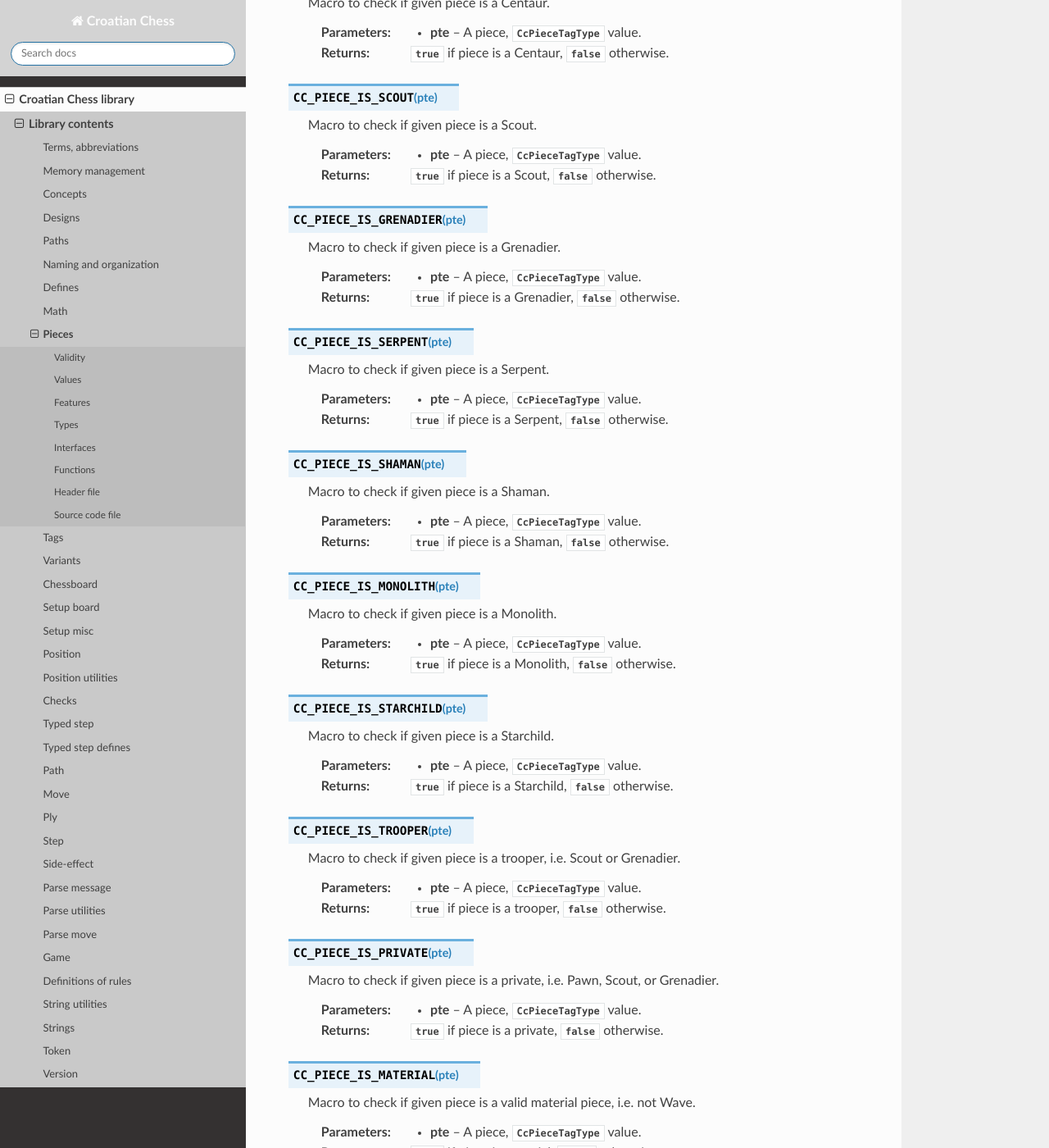
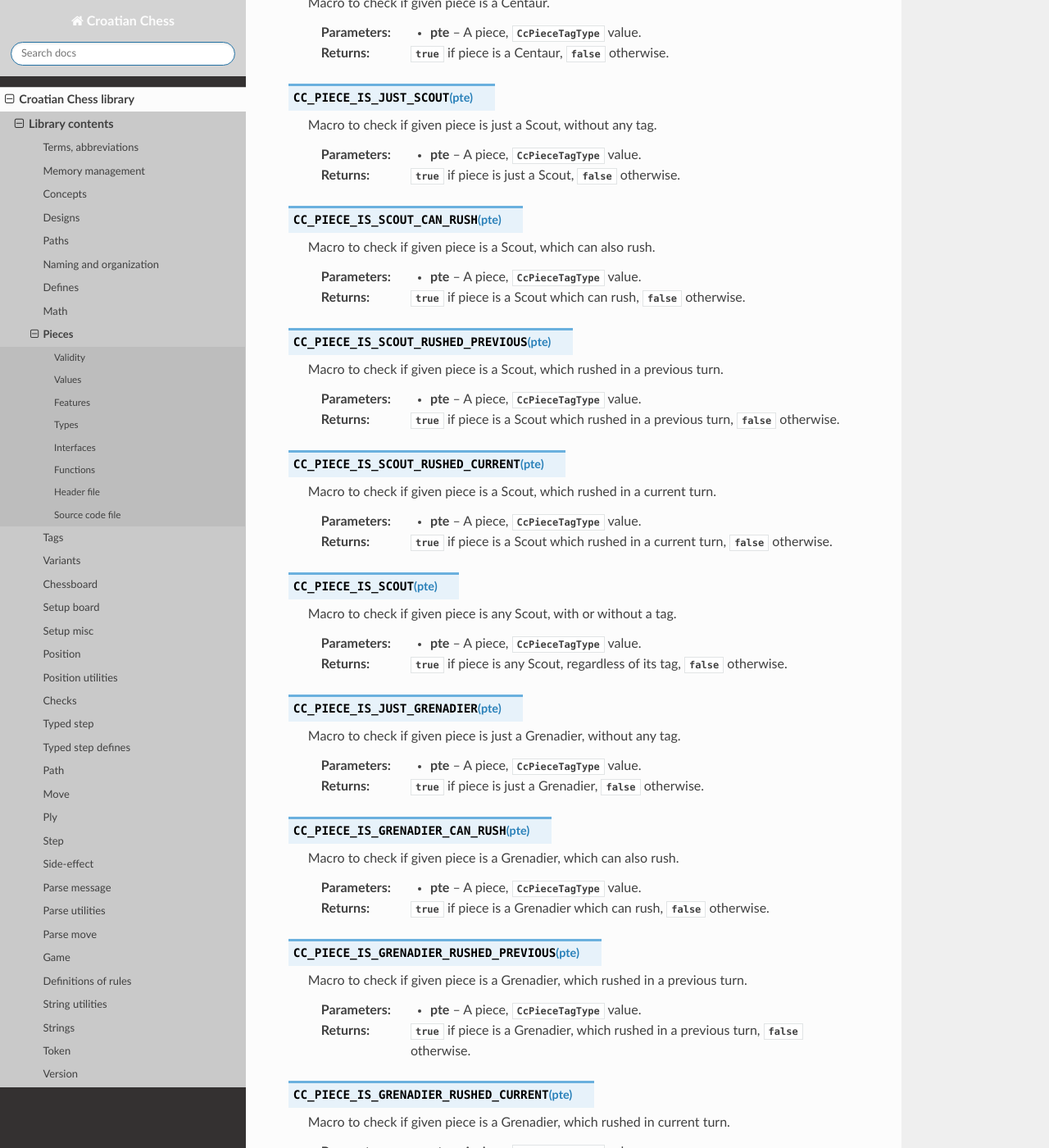
Before and after one commit to mmlacak/crochess, a Sphinx documentation site: the page built from docs/source/libcc/ccpiece.rst, in a window 1280 px wide and 1400 px high, scrolled down 4209 px. Shown: the whole window at 82% size. Built offline with Sphinx 7.4.7 and the Read the Docs theme 3.1.0, drawn with Linux system fonts in a browser that asks for light colours; some of the changed text lies outside the part shown.

Commit message:
Fixed piece macro, cc_piece_from_char(), tag char docs.

```diff
--- a/docs/source/libcc/ccpiece.rst
+++ b/docs/source/libcc/ccpiece.rst
@@ -217,19 +217,81 @@ Values
     :param pte: A piece, :c:type:`CcPieceTagType` value.
     :returns: :c:data:`true` if piece is a Centaur, :c:data:`false` otherwise.
 
+.. c:macro:: CC_PIECE_IS_JUST_SCOUT(pte)
+
+    Macro to check if given piece is just a Scout, without any tag.
+
+    :param pte: A piece, :c:type:`CcPieceTagType` value.
+    :returns: :c:data:`true` if piece is just a Scout, :c:data:`false` otherwise.
+
+.. c:macro:: CC_PIECE_IS_SCOUT_CAN_RUSH(pte)
+
+    Macro to check if given piece is a Scout, which can also rush.
+
+    :param pte: A piece, :c:type:`CcPieceTagType` value.
+    :returns: :c:data:`true` if piece is a Scout which can rush, :c:data:`false` otherwise.
+
+.. c:macro:: CC_PIECE_IS_SCOUT_RUSHED_PREVIOUS(pte)
+
+    Macro to check if given piece is a Scout, which rushed in a previous turn.
+
+    :param pte: A piece, :c:type:`CcPieceTagType` value.
+    :returns: :c:data:`true` if piece is a Scout which rushed in a previous turn,
+        :c:data:`false` otherwise.
+
+.. c:macro:: CC_PIECE_IS_SCOUT_RUSHED_CURRENT(pte)
+
+    Macro to check if given piece is a Scout, which rushed in a current turn.
+
+    :param pte: A piece, :c:type:`CcPieceTagType` value.
+    :returns: :c:data:`true` if piece is a Scout which rushed in a current turn,
+        :c:data:`false` otherwise.
+
 .. c:macro:: CC_PIECE_IS_SCOUT(pte)
 
-    Macro to check if given piece is a Scout.
+    Macro to check if given piece is any Scout, with or without a tag.
 
     :param pte: A piece, :c:type:`CcPieceTagType` value.
-    :returns: :c:data:`true` if piece is a Scout, :c:data:`false` otherwise.
+    :returns: :c:data:`true` if piece is any Scout, regardless of its tag,
+        :c:data:`false` otherwise.
+
+.. c:macro:: CC_PIECE_IS_JUST_GRENADIER(pte)
+
+    Macro to check if given piece is just a Grenadier, without any tag.
+
+    :param pte: A piece, :c:type:`CcPieceTagType` value.
+    :returns: :c:data:`true` if piece is just a Grenadier, :c:data:`false` otherwise.
+
+.. c:macro:: CC_PIECE_IS_GRENADIER_CAN_RUSH(pte)
+
+    Macro to check if given piece is a Grenadier, which can also rush.
+
+    :param pte: A piece, :c:type:`CcPieceTagType` value.
+    :returns: :c:data:`true` if piece is a Grenadier which can rush, :c:data:`false` otherwise.
+
+.. c:macro:: CC_PIECE_IS_GRENADIER_RUSHED_PREVIOUS(pte)
+
+    Macro to check if given piece is a Grenadier, which rushed in a previous turn.
+
+    :param pte: A piece, :c:type:`CcPieceTagType` value.
+    :returns: :c:data:`true` if piece is a Grenadier, which rushed in a previous turn,
+        :c:data:`false` otherwise.
+
+.. c:macro:: CC_PIECE_IS_GRENADIER_RUSHED_CURRENT(pte)
+
+    Macro to check if given piece is a Grenadier, which rushed in current turn.
+
+    :param pte: A piece, :c:type:`CcPieceTagType` value.
+    :returns: :c:data:`true` if piece is a Grenadier, which rushed in current turn,
+        :c:data:`false` otherwise.
 
 .. c:macro:: CC_PIECE_IS_GRENADIER(pte)
 
-    Macro to check if given piece is a Grenadier.
+    Macro to check if given piece is any Grenadier, with or without a tag.
 
     :param pte: A piece, :c:type:`CcPieceTagType` value.
-    :returns: :c:data:`true` if piece is a Grenadier, :c:data:`false` otherwise.
+    :returns: :c:data:`true` if piece is a Grenadier, regardless of its tag,
+        :c:data:`false` otherwise.
 
 .. c:macro:: CC_PIECE_IS_SERPENT(pte)
 
@@ -288,10 +350,32 @@ Values
     :param pte: A piece, :c:type:`CcPieceTagType` value.
     :returns: :c:data:`true` if piece is celestial, :c:data:`false` otherwise.
 
+.. c:macro:: CC_PIECE_IS_DARK(pte)
+
+    Macro to check if given piece is a dark piece.
+
+    :param pte: A piece, :c:type:`CcPieceTagType` value.
+    :returns: :c:data:`true` if piece is dark, :c:data:`false` otherwise.
+
+.. c:macro:: CC_PIECE_IS_LIGHT(pte)
+
+    Macro to check if given piece is a light piece.
+
+    :param pte: A piece, :c:type:`CcPieceTagType` value.
+    :returns: :c:data:`true` if piece is light, :c:data:`false` otherwise.
+
 .. _lbl-libcc-ccpiece-features:
 
 Features
 --------
+
+.. c:macro:: CC_PIECE_HAS_OPPOSITE(pte)
+
+    Macro to check if given piece has its opposite, i.e. a piece in opposite
+    (light or dark) color.
+
+    :param pte: A piece, :c:type:`CcPieceTagType` value.
+    :returns: :c:data:`true` if piece has opposite, :c:data:`false` otherwise.
 
 .. c:macro:: CC_PIECE_HAS_OWNER(pte)
 
@@ -381,6 +465,10 @@ Features
 
     Macro to check if Pawn can be promoted to a given piece.
 
+    .. note::
+
+        Pawn can only be promoted to a piece without any tags.
+
     :param pte: A piece, :c:type:`CcPieceTagType` value.
     :returns: :c:data:`true` if piece can be promoted to, :c:data:`false` otherwise.
 
@@ -388,7 +476,7 @@ Features
 
     .. todo::
 
-        TODO :: FIX
+        TODO :: FIX :: DOCS :: also check CC_TAG_IS_CAN_CASTLE
 
     Macro to check if a given piece can be castle, i.e. if it's Rook or a King.
 
@@ -745,9 +833,9 @@ Functions
     :param ptt: A piece.
     :returns: A piece character.
 
-.. c:function:: CcPieceTagType cc_piece_from_char( char piece )
+.. c:function:: CcPieceTagType cc_piece_from_char( char piece, char tag )
 
-    Function returning chess piece, based on a piece character.
+    Function returning chess piece, based on a given piece and tag characters.
 
     For lowercase :c:`char` dark/dim piece is returned, otherwise light/bright one.
 
@@ -755,8 +843,16 @@ Functions
 
     Space, unrecognized characters all yield :c:enumerator:`CC_PTE_None`.
 
-    :param piece: A character.
-    :returns: Piece enum if valid piece char passed, otherwise :c:enumerator:`CC_PTE_None`.
+    Tag characters are described in :ref:`lbl-libcc-cctags-characters`.
+    Used tag :c:`char`\s are :c:macro:`CC_TAG_CHAR_CAN_RUSH`,
+    :c:macro:`CC_TAG_CHAR_CAN_CASTLE`, :c:macro:`CC_TAG_CHAR_DELAYED_PROMOTION`,
+    :c:macro:`CC_TAG_CHAR_RUSHED_PREVIOUS` and :c:macro:`CC_TAG_CHAR_RUSHED_CURRENT`;
+    depending on a piece given, all other values yields just a piece, with no tag.
+
+    :param piece: A piece character.
+    :param tag: A tag character.
+    :returns: Piece enumeration if valid piece and tag :c:`char`\s are given,
+        otherwise :c:enumerator:`CC_PTE_None`.
 
 .. c:function:: char const * cc_piece_label( CcPieceTagType ptt, bool capitalize, bool empty_field )
 
```
Also changed, not shown: docs/source/libcc/cctags.rst (+9 -5 lines), 1 other file.
